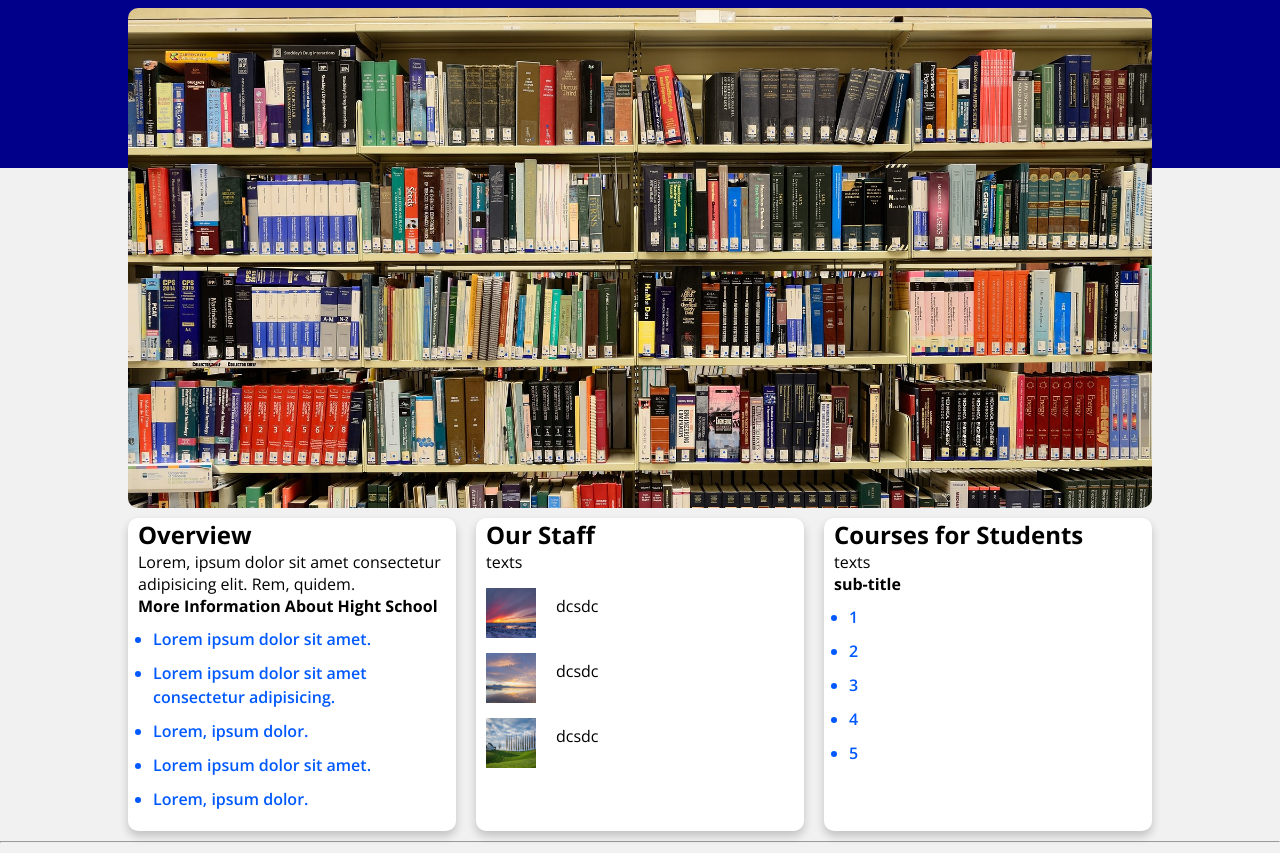
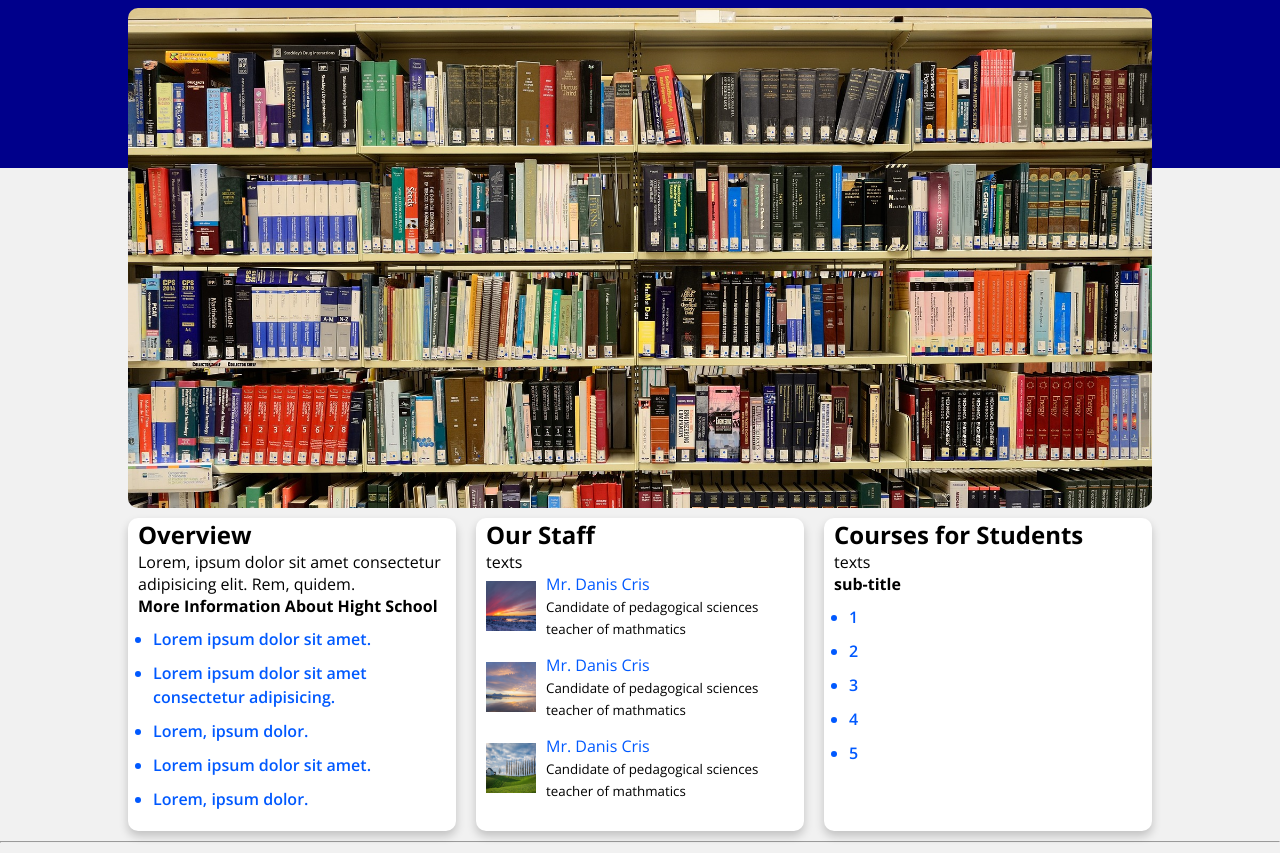
Before and after one commit to Panharoth06/Quiz, a plain HTML site: page index.html in a window 1280 px wide. Shown: the part 132-985 px from the top of the page. Drawn offline with nearby package versions, Linux system fonts and the light colour scheme.

Commit message:
Update: updated card-2 in main section

```diff
--- a/index.css
+++ b/index.css
@@ -101,16 +101,19 @@ nav a:hover::after {
 .card-2 {
     display: flex;
     align-items: center; /* Centers the items vertically */
+    margin-bottom: 15px;
+  }
+  .professor-name {
+    margin-left: 0px;
   }
 
   .staff-img {
-    margin-top: 15px;
     margin-left: 10px;
     height: 50px;
-    width: 50px; /* Adjust the size of the image as needed */
+    width: 50px;
     margin-right: 10px; /* Adds space between the image and text */
   }
 
-  .staff-text {
-    margin: 0; /* Remove extra margin for better alignment */
+  .professor-name {
+    color: rgb(0, 89, 255);
   }
--- a/index.html
+++ b/index.html
@@ -25,6 +25,7 @@
           </ul>
         </nav>
       </div>
+
       <div class="header-img"></div>
     </header>
 
@@ -52,15 +53,24 @@
           <p>texts</p>
           <div class="card-2">
               <img  class="staff-img" src="./img/alaska-8448009_1920.jpg" alt="">
-              <p>dcsdc</p>
+              <div>
+                <p class="professor-name">Mr. Danis Cris</p>
+                <small>Candidate of pedagogical sciences teacher of mathmatics</small>
+              </div>
           </div>
           <div class="card-2">
             <img  class="staff-img" src="./img/sunset-8516639_1920.jpg" alt="">
-            <p>dcsdc</p>
+            <div>
+              <p class="professor-name">Mr. Danis Cris</p>
+              <small>Candidate of pedagogical sciences teacher of mathmatics</small>
+            </div>
         </div>
         <div class="card-2">
             <img  class="staff-img" src="./img/trees-8458466_1920.jpg" alt="">
-            <p>dcsdc</p>
+            <div>
+              <p class="professor-name">Mr. Danis Cris</p>
+              <small>Candidate of pedagogical sciences teacher of mathmatics</small>
+            </div>
         </div>
         </div>
 
```
